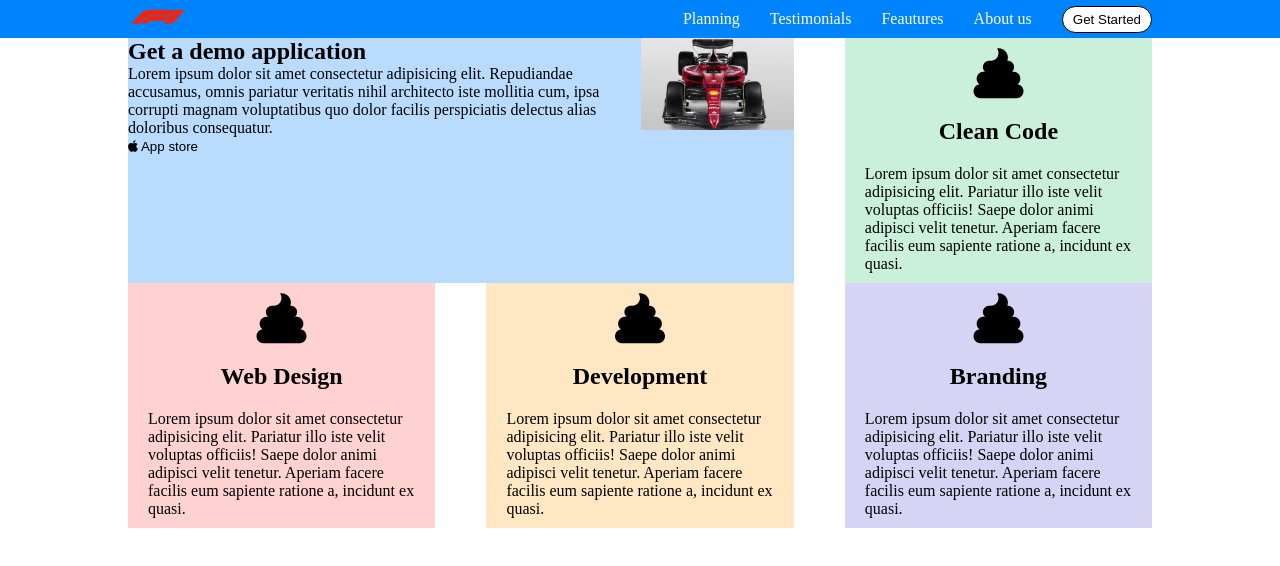
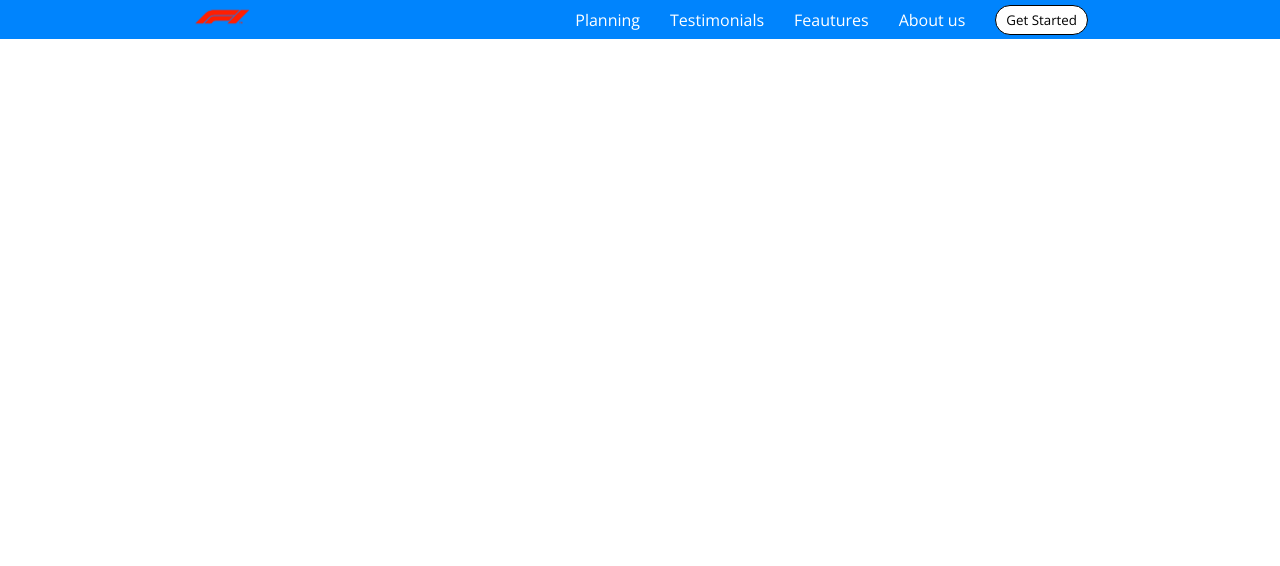
Before and after one commit to LucioMelis/html-css-responsive-flex-layout, a plain HTML site: page index.html in a window 1280 px wide. Drawn offline with nearby package versions, Linux system fonts and the light colour scheme.

Commit message:
section non corretta

```diff
--- a/index.html
+++ b/index.html
@@ -7,6 +7,9 @@
     <link rel="stylesheet" href="style.css">
     <link rel="stylesheet" href="mediaquery.css">
     <link rel="stylesheet" href="https://cdnjs.cloudflare.com/ajax/libs/font-awesome/6.0.0/css/all.min.css" integrity="sha512-9usAa10IRO0HhonpyAIVpjrylPvoDwiPUiKdWk5t3PyolY1cOd4DSE0Ga+ri4AuTroPR5aQvXU9xC6qOPnzFeg==" crossorigin="anonymous" referrerpolicy="no-referrer" />
+    <link rel="preconnect" href="https://fonts.googleapis.com">
+    <link rel="preconnect" href="https://fonts.gstatic.com" crossorigin>
+    <link href="https://fonts.googleapis.com/css2?family=Open+Sans:ital,wght@0,300;0,400;0,500;0,600;0,700;0,800;1,300;1,400;1,500;1,600;1,700;1,800&display=swap" rel="stylesheet">
     <title>Responsive Flex Layout</title>
 </head>
 <body>
@@ -50,89 +53,17 @@
 
     <main>
         <!-- FIRST SECTION  -->
-        <section id="section-first">
+        <section id="section-first"></section>
 
-            <div class="board-general w-80">
+        <section id="section-second"></section>
 
-                <div class="board-1">
+        <section id="section-third"></section>
 
-                    <div class="content-board1">
+        <section id="section-fourth"></section>
 
-                        <h1>Get a demo application</h1>
-                        <p>
-                            Lorem ipsum dolor sit amet consectetur adipisicing elit. Repudiandae accusamus, omnis pariatur veritatis nihil architecto iste mollitia cum, ipsa corrupti magnam voluptatibus quo dolor facilis perspiciatis delectus alias doloribus consequatur.
-                        </p>
+        <section id="section-fifth"></section>
 
-                        <button>
-                            <i class="fa-brands fa-apple"></i>
-                            App store
-                        </button>
-                    </div>
-
-                    <div class="content-img">
-                        <img src="img/macchina.png" alt="ferrari">
-                    </div>
-
-                </div>
-
-                <div class="board-2">
-
-                    <i class="fa-solid fa-poop"></i>
-
-                    <h1>Clean Code</h1>
-
-                    <p>Lorem ipsum dolor sit amet consectetur adipisicing elit. Pariatur illo iste velit voluptas officiis! Saepe dolor animi adipisci velit tenetur. Aperiam facere facilis eum sapiente ratione a, incidunt ex quasi.</p>
-
-                </div>
-
-                <div class="board-3">
-
-                    <i class="fa-solid fa-poop"></i>
-
-                    <h1>Web Design</h1>
-
-                    <p>Lorem ipsum dolor sit amet consectetur adipisicing elit. Pariatur illo iste velit voluptas officiis! Saepe dolor animi adipisci velit tenetur. Aperiam facere facilis eum sapiente ratione a, incidunt ex quasi.</p>
-
-                </div>
-
-                <div class="board-4">
-
-                    <i class="fa-solid fa-poop"></i>
-
-                    <h1>Development</h1>
-
-                    <p>Lorem ipsum dolor sit amet consectetur adipisicing elit. Pariatur illo iste velit voluptas officiis! Saepe dolor animi adipisci velit tenetur. Aperiam facere facilis eum sapiente ratione a, incidunt ex quasi.</p>
-
-                </div>
-
-                <div class="board-5">
-                    <i class="fa-solid fa-poop"></i>
-
-                    <h1>Branding</h1>
-
-                    <p>Lorem ipsum dolor sit amet consectetur adipisicing elit. Pariatur illo iste velit voluptas officiis! Saepe dolor animi adipisci velit tenetur. Aperiam facere facilis eum sapiente ratione a, incidunt ex quasi.</p>
-                </div>
-
-
-
-
-            </div>
-
-
-
-
-
-        </section>
-
-        <section></section>
-
-        <section></section>
-
-        <section></section>
-
-        <section></section>
-
-        <section></section>
+        <section id="section-sixth"></section>
 
     </main>
 
--- a/style.css
+++ b/style.css
@@ -2,6 +2,7 @@
     box-sizing: border-box;
     padding: 0;
     margin: 0;
+    font-family: 'Open Sans', sans-serif;
 }
 
 /* generics */
@@ -33,7 +34,7 @@ a{
     display: flex;
     justify-content: space-between;
     align-items: center;
-    width: 80%;
+    width: 70%;
     margin: auto;
 }
 
@@ -66,54 +67,7 @@ nav{
 /************* MAIN  ************/
 /* section-first */
 
-.board-general{
-    display: flex;
-    flex-wrap: wrap;
-    justify-content: space-between;
-}
 
-.board-general div > i:first-child{
-    font-size: 50px;
-}
-
-.board-1{
-    display: flex;
-    background-color:#b9dbfe;
-    width: 65%;
-}
-
-.board-2,.board-3,.board-4,.board-5{
-    width: 30%;
-}
-
-.board-2 > *,
-.board-3 > *,
-.board-4 > *,
-.board-5 > *{
-    padding: 10px 20px;
-}
-
-.board-2,.board-3,.board-4,.board-5{
-    display: flex;
-    flex-direction: column;
-    align-items: center;
-}
-/* colors */
-.board-2{
-    background-color: #caf0db;
-}
-
-.board-3{
-    background-color: #fed2d1;
-}
-
-.board-4{
-    background-color: #ffe7c3;
-}
-
-.board-5{
-    background-color: #d5d4f4;
-}
 
 
 
```
